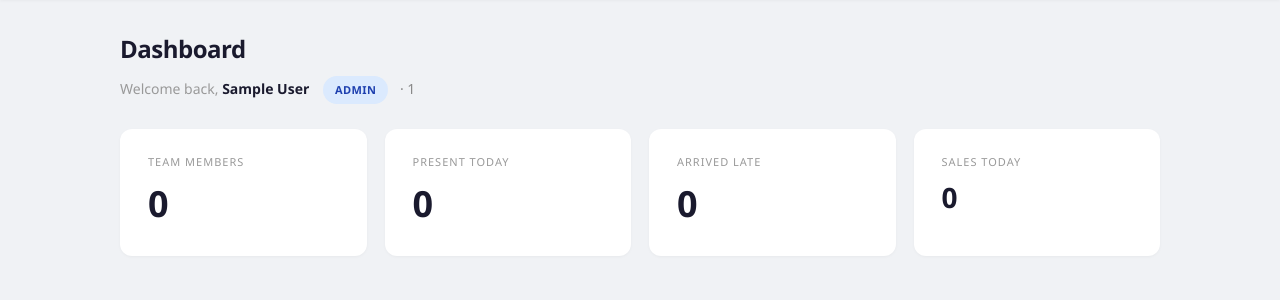
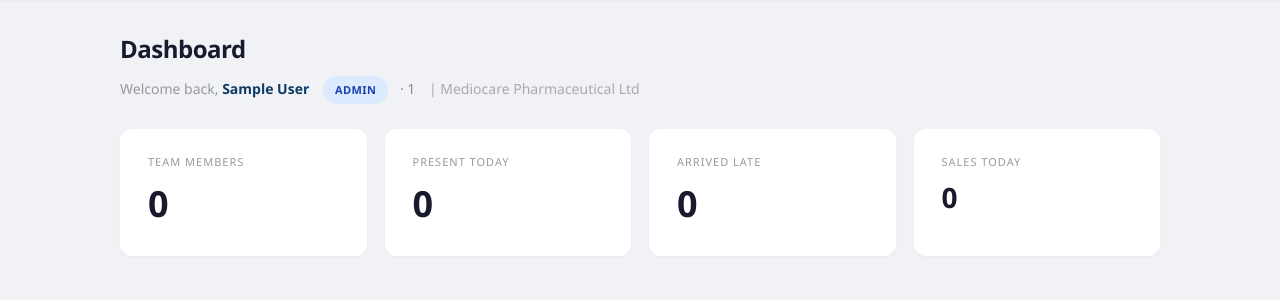
Before and after one commit to mediocareworkpulse/attendance-app, a Flask app: page / in a window 1280 px wide. Shown: the part 60-360 px from the top of the page. Run offline with Flask 3, Linux system fonts and the light colour scheme; the visitor is signed in with stand-in values (Sample User, id 1); data that the repository does not hold is empty.

Commit message:
Update index.html

```diff
--- a/templates/index.html
+++ b/templates/index.html
@@ -2,9 +2,10 @@
 {% block content %}
 <h1>Dashboard</h1>
 <p style="color:#999;font-size:14px;margin-bottom:25px;">
-    Welcome back, <strong style="color:#1a1a2e;">{{ session.get('user') }}</strong>
+    Welcome back, <strong style="color:#0d3b66;">{{ session.get('user') }}</strong>
     <span style="margin-left:10px;"><span class="badge badge-info">{{ session.get('role')|upper }}</span></span>
     {% if session.get('branch') %}<span style="margin-left:8px;color:#888;">· {{ session.get('branch') }}</span>{% endif %}
+    <span style="margin-left:10px;color:#aaa;">| Mediocare Pharmaceutical Ltd</span>
 </p>
 
 <div class="stats">
@@ -27,7 +28,7 @@
     {% elif not user_checked_out %}
     <a href="/check-in" class="btn" style="background:#e74c3c;font-size:15px;padding:14px 30px;">🚪 Clock Out</a>
     {% else %}
-    <span style="background:#d4f5e0;color:#1e7e34;padding:14px 24px;border-radius:8px;font-weight:700;">✅ Shift Complete</span>
+    <span style="background:#d4f5e0;color:#1e7e34;padding:14px 24px;border-radius:8px;font-weight:700;">✅ Shift Complete — Great work at Mediocare!</span>
     {% endif %}
 </div>
 {% endif %}
```
